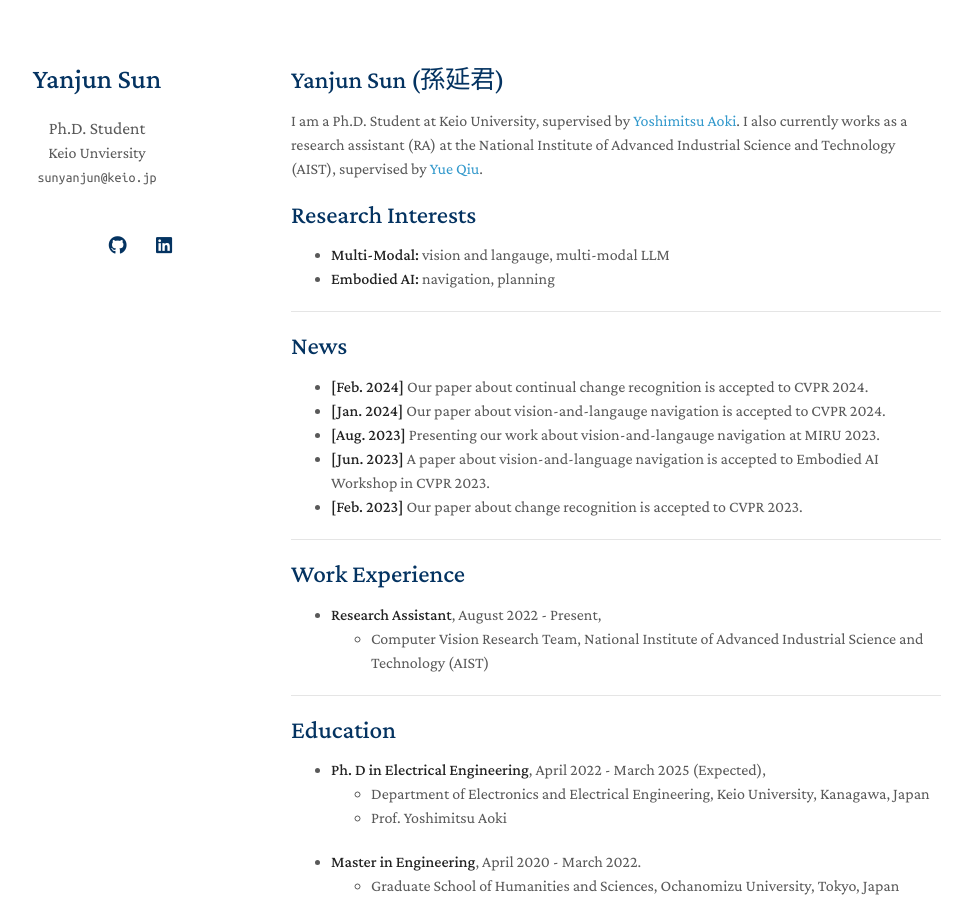
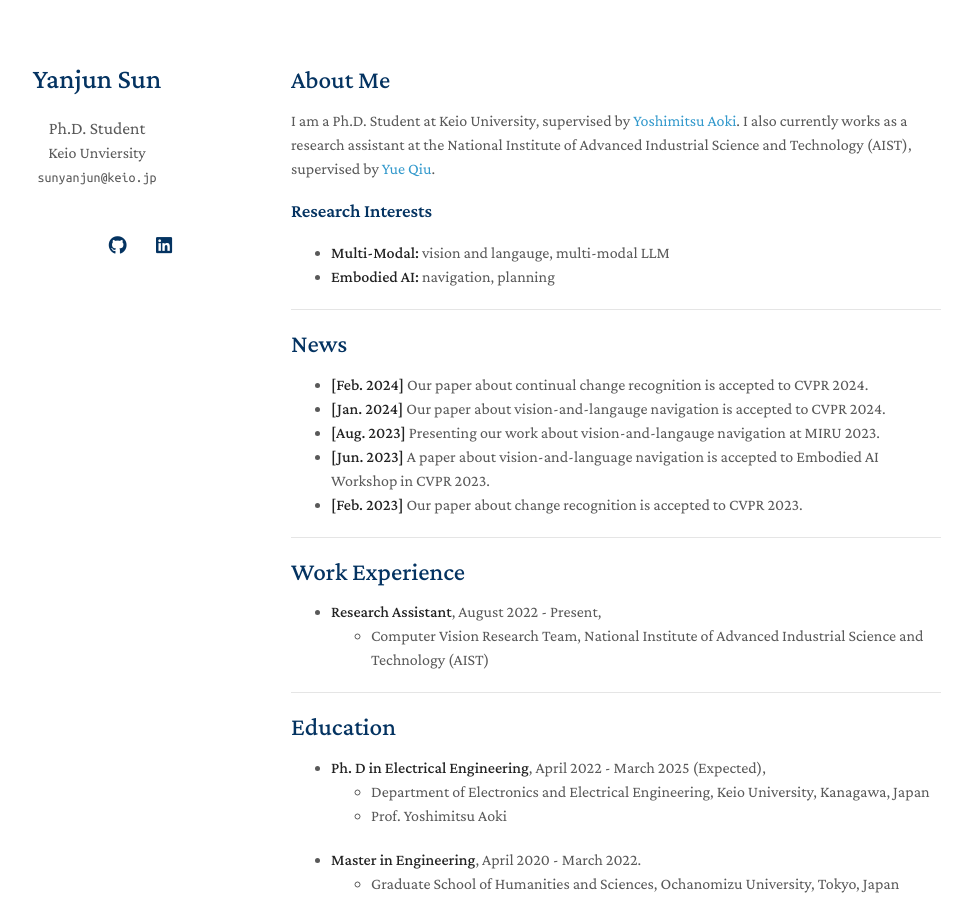
Before and after one commit to AuderySun/AudreySun.github.io, a Jekyll site: the page built from index.md, in a window 1280 px wide and 900 px high. Shown: the whole window, without its empty margins (179-1151 px from the left). Built offline with Jekyll 4.4.1, drawn with Linux system fonts in a browser that asks for light colours; nearby versions of some CDN libraries; a style sheet for code colours, icons or effects is not loaded; our own code applies the rules of GitHub Pages for plain Markdown files.

Commit message:
fix info

```diff
--- a/index.md
+++ b/index.md
@@ -2,12 +2,11 @@
 layout: homepage
 ---
 
-## Yanjun Sun (孫延君)
+## About Me
 
-I am a Ph.D. Student at Keio University, supervised by [Yoshimitsu Aoki](https://aoki-medialab.jp/aokiyoshimitsu/). I also currently works as a research assistant
-(RA) at the National Institute of Advanced Industrial Science and Technology (AIST), supervised by [Yue Qiu](https://qiuyue1993.github.io/qiuyue.github.com/).
+I am a Ph.D. Student at Keio University, supervised by [Yoshimitsu Aoki](https://aoki-medialab.jp/aokiyoshimitsu/). I also currently works as a research assistant at the National Institute of Advanced Industrial Science and Technology (AIST), supervised by [Yue Qiu](https://qiuyue1993.github.io/qiuyue.github.com/).
 
-## Research Interests
+### Research Interests
 
 - **Multi-Modal:** vision and langauge, multi-modal LLM
 - **Embodied AI:** navigation, planning
```
